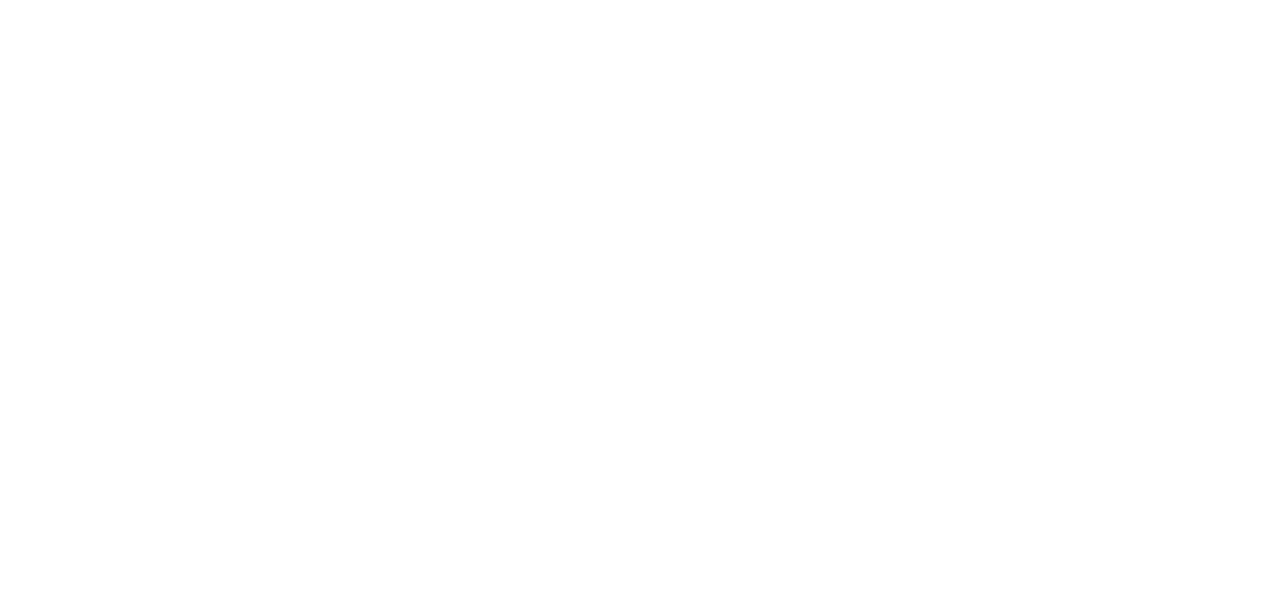
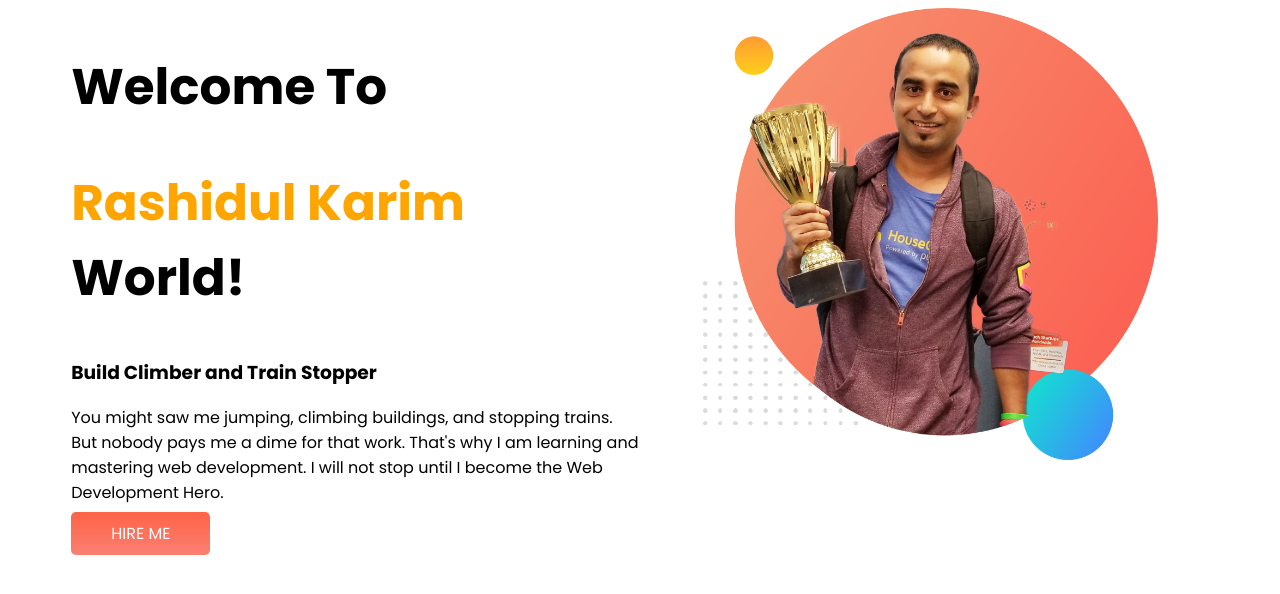
Before and after one commit to RashidulKarim/developer-portfolio, a plain HTML site: page index.html in a window 1280 px wide. Drawn offline with Linux system fonts and the light colour scheme.

Commit message:
header section done

```diff
--- a/index.html
+++ b/index.html
@@ -5,7 +5,23 @@
     <meta http-equiv="X-UA-Compatible" content="IE=edge" />
     <meta name="viewport" content="width=device-width, initial-scale=1.0" />
     <title>Rashidul's Portfolio</title>
+    <link rel="preconnect" href="https://fonts.googleapis.com">
+    <link rel="preconnect" href="https://fonts.gstatic.com" crossorigin>
+    <link href="https://fonts.googleapis.com/css2?family=Poppins:wght@400;700&display=swap" rel="stylesheet">
     <link rel="stylesheet" href="style.css" />
   </head>
-  <body></body>
+  <body>
+    <section>
+      <div class="half-width">
+        <h1>Welcome To</h1>
+        <h1><span class="orange-color">Rashidul Karim</span> World!</h1>
+        <h3>Build Climber and Train Stopper</h3>
+        <p>You might saw me jumping, climbing buildings, and stopping trains. But nobody pays me a dime for that work. That's why I am learning and mastering web development. I will not stop until I become the Web Development Hero.</p>
+        <a class="anchor-btn" href="https://www.linkedin.com/in/md-rashidul-karim-5a20a656/" target="_blank">HIRE ME</a>
+      </div>
+     <div class="half-width">
+      <img src="images/jhankar.png" alt="">
+     </div>
+    </section>
+  </body>
 </html>
--- a/style.css
+++ b/style.css
@@ -0,0 +1,27 @@
+body{
+    font-family: 'Poppins', sans-serif;
+}
+h1{
+    font-size: 50px;
+    font-weight: 700;
+}
+.orange-color{
+    color: orange;
+}
+section{
+    display:flex;
+}
+.half-width{
+    width: 50%;
+    padding-left: 5%;
+}
+.half-width img{
+    width:80%
+}
+.anchor-btn{
+    text-decoration: none;
+    padding: 10px 40px;
+    background-image: linear-gradient(tomato, salmon);
+    color: white;
+    border-radius: 5px;
+}
```
Also changed, not shown: images/dream-bg.png (added), images/exp-bg.png (added), images/jhankar.png (added), images/jhankar2.png (added), images/my-bg.png (added), images/my-bg2.png (added), images/top-banner.png (added).
